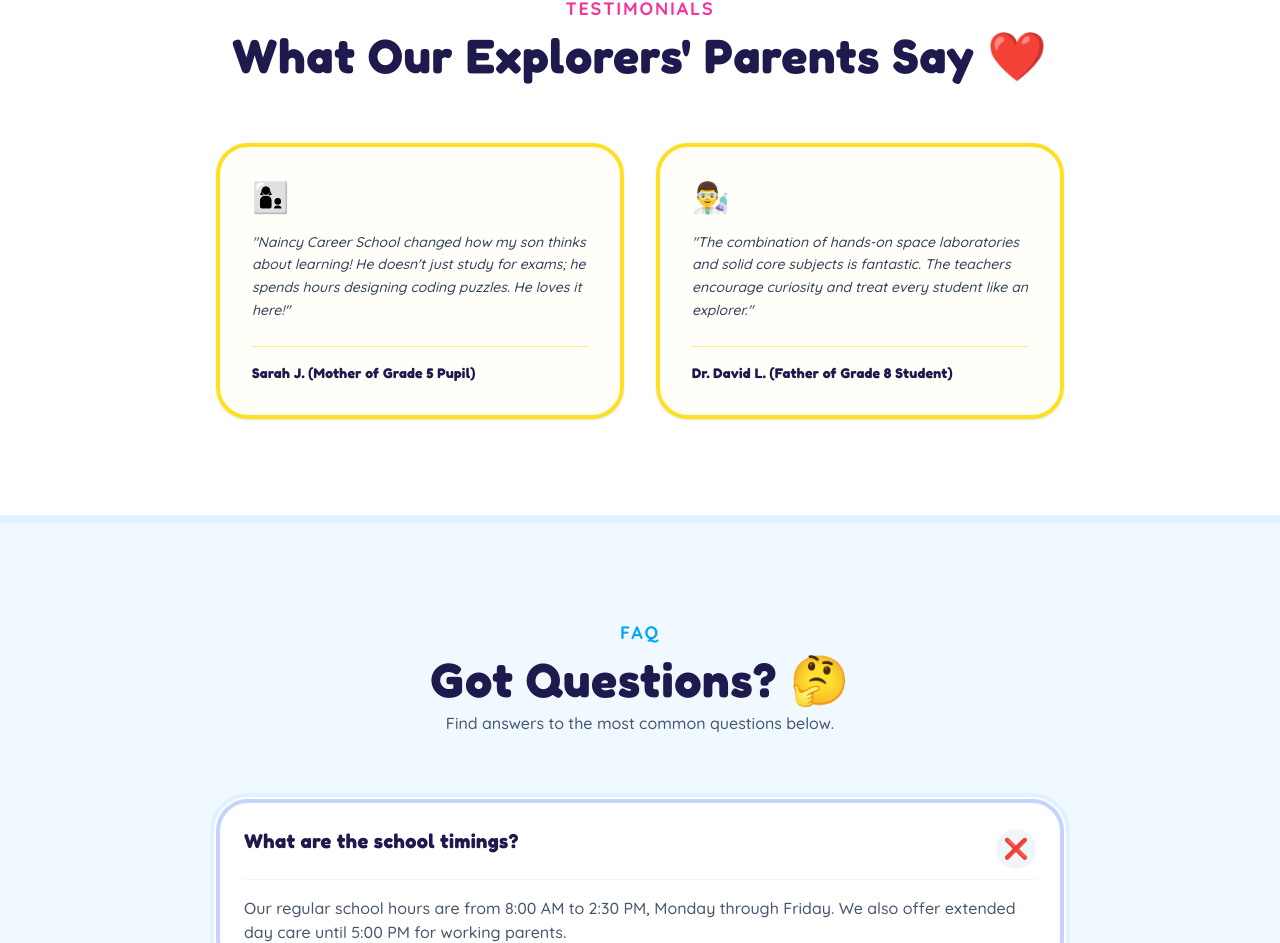
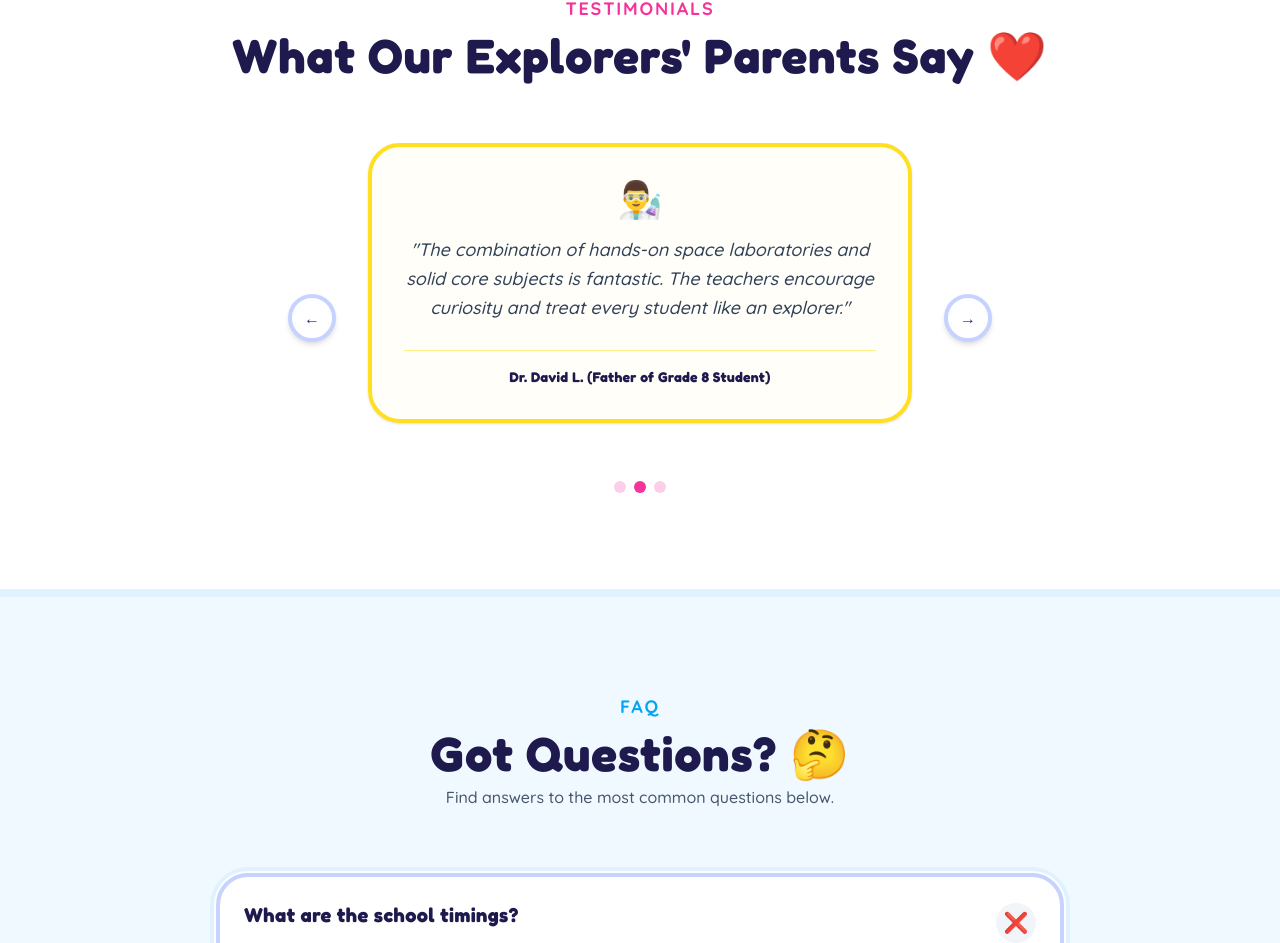
Before and after one commit to Hemant-Agrahari/naincy-career-school, a Next.js app: page / in a window 1280 px wide. Shown: the part 4411-5354 px from the top of the page. Built offline with nearby package versions, Linux system fonts and the light colour scheme.

Commit message:
feat: convert testimonials grid to an interactive carousel component

```diff
--- a/src/app/page.tsx
+++ b/src/app/page.tsx
@@ -5,6 +5,7 @@
 import Mascot from "@/components/Mascot";
 import EnquiryForm from "@/components/EnquiryForm";
 import FAQAccordion from "@/components/FAQAccordion";
+import TestimonialCarousel from "@/components/TestimonialCarousel";
 
 export default function Home() {
   // Stats numbers state for animation
@@ -121,19 +122,6 @@
       desc: "Focus on customized career paths. Earn project-based credits, university preparation, and leadership certifications.",
       color: "bg-indigo-100 border-indigo-400 text-indigo-900",
       btnColor: "bg-indigo-500 hover:bg-indigo-600",
-    },
-  ];
-
-  const testimonials = [
-    {
-      quote: "Naincy Career School changed how my son thinks about learning! He doesn't just study for exams; he spends hours designing coding puzzles. He loves it here!",
-      author: "Sarah J. (Mother of Grade 5 Pupil)",
-      icon: "👩‍👦",
-    },
-    {
-      quote: "The combination of hands-on space laboratories and solid core subjects is fantastic. The teachers encourage curiosity and treat every student like an explorer.",
-      author: "Dr. David L. (Father of Grade 8 Student)",
-      icon: "👨‍🔬",
     },
   ];
 
@@ -466,22 +454,7 @@
             </h2>
           </div>
 
-          <div className="grid grid-cols-1 md:grid-cols-2 gap-8">
-            {testimonials.map((test, idx) => (
-              <div
-                key={idx}
-                className="playful-card border-4 border-yellow-300 rounded-[32px] p-8 bg-amber-50/30 flex flex-col justify-between shadow-sm"
-              >
-                <div className="text-3xl mb-4">{test.icon}</div>
-                <p className="text-slate-700 font-body font-medium italic leading-relaxed text-sm">
-                  "{test.quote}"
-                </p>
-                <div className="mt-6 border-t border-yellow-200 pt-4">
-                  <h4 className="font-header text-sm font-bold text-indigo-950">{test.author}</h4>
-                </div>
-              </div>
-            ))}
-          </div>
+          <TestimonialCarousel />
         </div>
       </section>
 
--- /dev/null
+++ b/src/components/TestimonialCarousel.tsx
@@ -0,0 +1,91 @@
+'use client';
+import React, { useState, useEffect } from 'react';
+
+const testimonials = [
+  {
+    quote: "Naincy Career School changed how my son thinks about learning! He doesn't just study for exams; he spends hours designing coding puzzles. He loves it here!",
+    author: "Sarah J. (Mother of Grade 5 Pupil)",
+    icon: "👩‍👦",
+  },
+  {
+    quote: "The combination of hands-on space laboratories and solid core subjects is fantastic. The teachers encourage curiosity and treat every student like an explorer.",
+    author: "Dr. David L. (Father of Grade 8 Student)",
+    icon: "👨‍🔬",
+  },
+  {
+    quote: "We were looking for a school that valued creativity as much as academics. The fine arts and drama programs here have brought our daughter out of her shell!",
+    author: "Elena R. (Mother of Grade 4 Pupil)",
+    icon: "🎨",
+  }
+];
+
+export default function TestimonialCarousel() {
+  const [currentIndex, setCurrentIndex] = useState(0);
+
+  const nextSlide = () => {
+    setCurrentIndex((prev) => (prev + 1) % testimonials.length);
+  };
+
+  const prevSlide = () => {
+    setCurrentIndex((prev) => (prev - 1 + testimonials.length) % testimonials.length);
+  };
+
+  // Optional: Auto-play
+  useEffect(() => {
+    const interval = setInterval(nextSlide, 5000);
+    return () => clearInterval(interval);
+  }, []);
+
+  return (
+    <div className="relative max-w-2xl mx-auto px-4 sm:px-12">
+      <div className="overflow-hidden relative pb-4">
+        <div
+          className="flex transition-transform duration-500 ease-in-out"
+          style={{ transform: `translateX(-${currentIndex * 100}%)` }}
+        >
+          {testimonials.map((test, idx) => (
+            <div key={idx} className="w-full flex-shrink-0 px-2 sm:px-4 h-full">
+              <div className="playful-card border-4 border-yellow-300 rounded-[32px] p-6 sm:p-8 bg-amber-50/30 flex flex-col shadow-sm h-full min-h-[280px]">
+                <div className="text-4xl mb-4 text-center">{test.icon}</div>
+                <p className="text-slate-700 font-body font-medium italic leading-relaxed text-base sm:text-lg text-center mb-6 flex-grow">
+                  "{test.quote}"
+                </p>
+                <div className="border-t border-yellow-200 pt-4 text-center mt-auto">
+                  <h4 className="font-header text-sm font-bold text-indigo-950">{test.author}</h4>
+                </div>
+              </div>
+            </div>
+          ))}
+        </div>
+      </div>
+
+      {/* Navigation Buttons */}
+      <button
+        onClick={prevSlide}
+        className="absolute left-0 sm:-left-4 top-1/2 -translate-y-1/2 w-10 h-10 sm:w-12 sm:h-12 bg-white border-4 border-indigo-200 text-indigo-900 rounded-full flex items-center justify-center hover:scale-110 hover:border-indigo-400 transition-all z-10 font-bold shadow-md"
+        aria-label="Previous Testimonial"
+      >
+        ←
+      </button>
+      <button
+        onClick={nextSlide}
+        className="absolute right-0 sm:-right-4 top-1/2 -translate-y-1/2 w-10 h-10 sm:w-12 sm:h-12 bg-white border-4 border-indigo-200 text-indigo-900 rounded-full flex items-center justify-center hover:scale-110 hover:border-indigo-400 transition-all z-10 font-bold shadow-md"
+        aria-label="Next Testimonial"
+      >
+        →
+      </button>
+
+      {/* Dots Indicator */}
+      <div className="flex justify-center gap-2 mt-4">
+        {testimonials.map((_, idx) => (
+          <button
+            key={idx}
+            onClick={() => setCurrentIndex(idx)}
+            className={`w-3 h-3 rounded-full transition-colors ${currentIndex === idx ? 'bg-pink-500' : 'bg-pink-200 hover:bg-pink-300'}`}
+            aria-label={`Go to slide ${idx + 1}`}
+          />
+        ))}
+      </div>
+    </div>
+  );
+}
```
